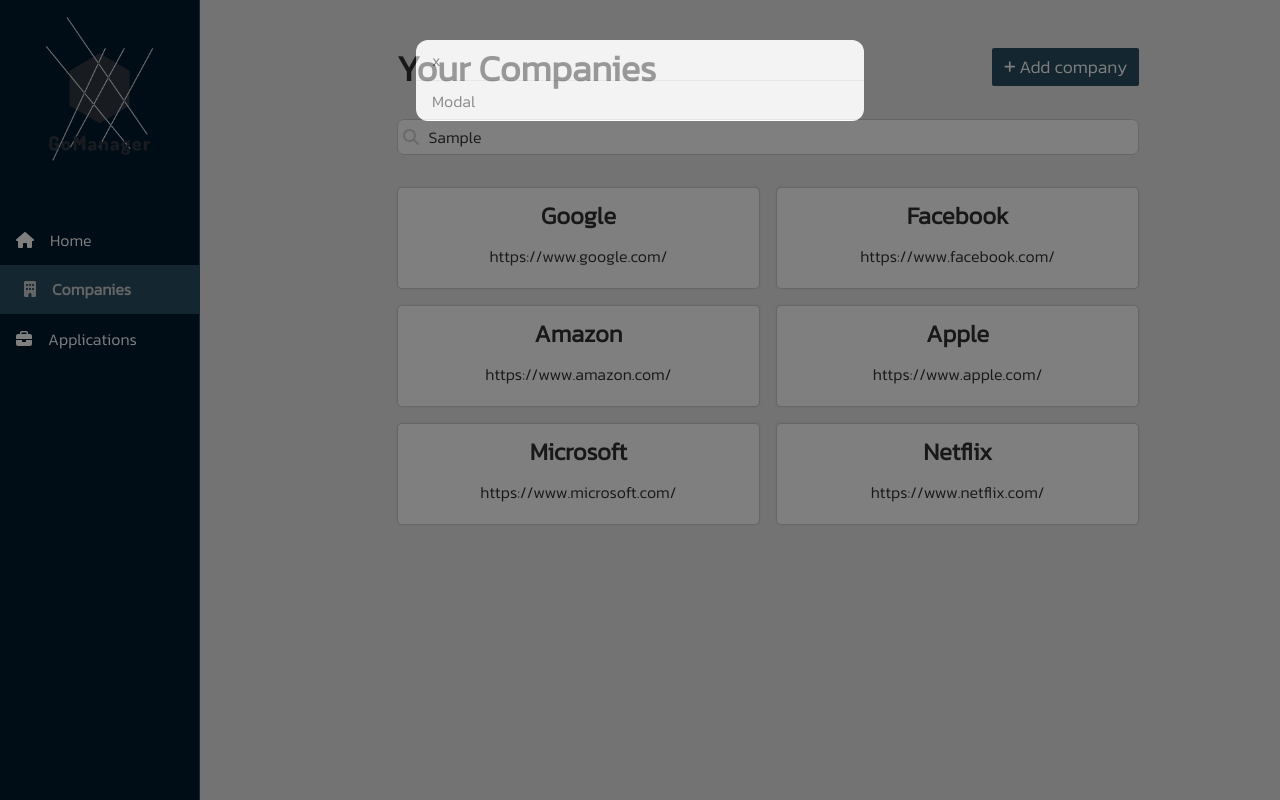
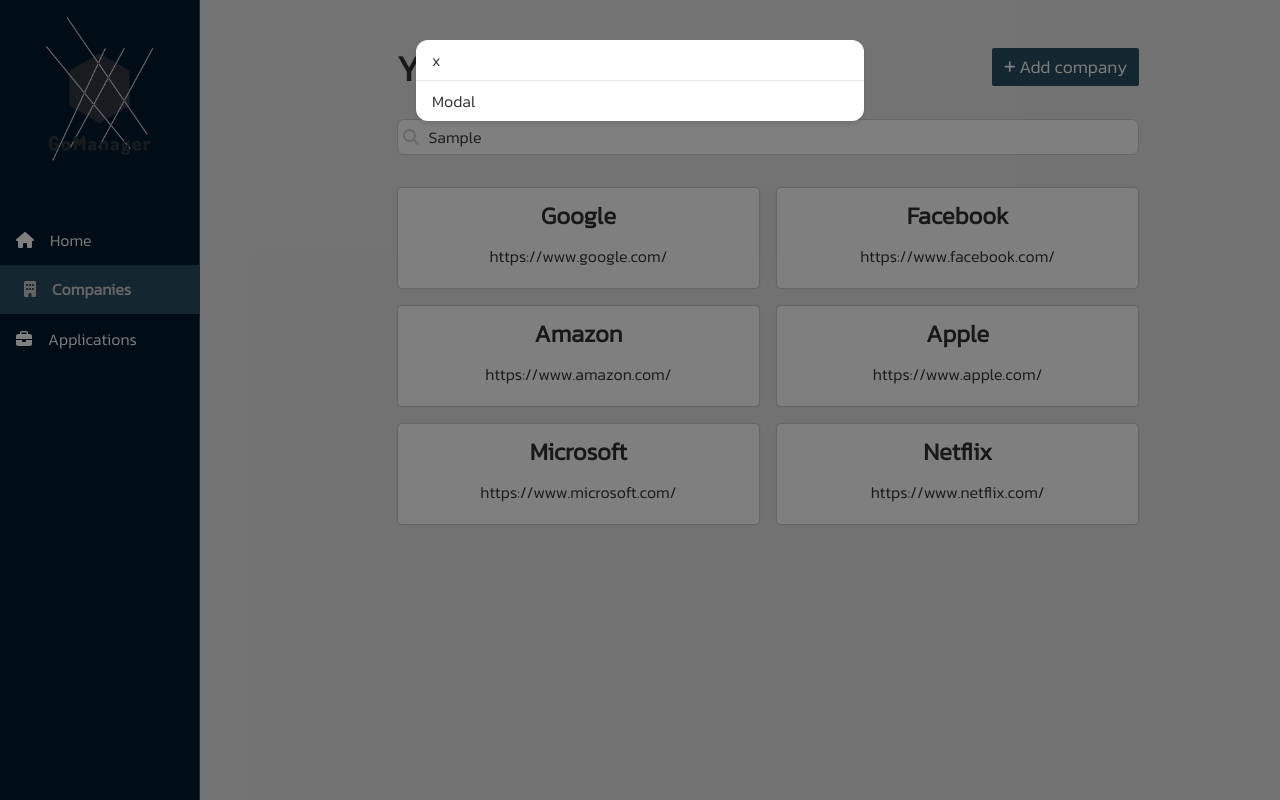
Before and after one commit to Tiburso/GoManager, a Next.js app in the folder client/: page /companies in a window 1280 px wide. Both pictures are taken after typing "Sample" into the empty fields and a click on the button "Add company". Built offline with nearby package versions, Linux system fonts and the light colour scheme.

Commit message:
Add transition to modal

```diff
--- a/client/app/companies/page.tsx
+++ b/client/app/companies/page.tsx
@@ -18,9 +18,8 @@
   return (
     <div className="w-4/5 mx-auto">
       <div className={`${style.title}`}>
-        {/* add class names for tailwind bigger text and centered and bold */}
         <h1 className="text-4xl text-left font-bold">Your Companies</h1>
-        {/* onClick button should enable a modal to add a company */}
+
         <Button
           onClick={() => {
             setShowModal(true);
--- /dev/null
+++ b/client/app/styles/Modal.module.css
@@ -0,0 +1,17 @@
+/* fixed top-0 left-0 z-[1040] bg-black w-screen h-screen opacity-50 transition-all duration-300 ease-in-out */
+.modal {
+  position: fixed;
+  top: 0;
+  left: 0;
+  z-index: 1040;
+  background-color: rgba(0, 0, 0, 0.5);
+  width: 100vw;
+  height: 100vh;
+  opacity: 20%;
+  transition: all 0.3s ease-in-out;
+}
+
+.modal.active {
+  opacity: 100%;
+  transform: none;
+}
--- a/client/app/ui/Modal.tsx
+++ b/client/app/ui/Modal.tsx
@@ -3,6 +3,10 @@
 import { MouseEvent } from 'react';
 import { useState, useEffect, useRef, useCallback } from 'react';
 import ReactDOM from 'react-dom';
+
+import style from '@/app/styles/Modal.module.css';
+
+import clsx from 'clsx';
 
 export default function Modal({
   onClose,
@@ -38,7 +42,7 @@
   }, [handleOutsideClick]);
 
   const modalContent = (
-    <div className="fixed top-0 left-0 z-[1040] bg-black w-screen h-screen opacity-50 transition-all duration-300 ease-in-out">
+    <div className={clsx(style.modal, { [style.active]: mounted })}>
       <div ref={ref}>
         <div className="mx-auto my-10 max-w-md w-full bg-white rounded-xl shadow-md">
           <div className="border-b border-gray-200 px-4 py-2">
@@ -52,5 +56,5 @@
     </div>
   );
 
-  return mounted ? ReactDOM.createPortal(modalContent, document.body) : null;
+  return ReactDOM.createPortal(modalContent, document.body);
 }
```
